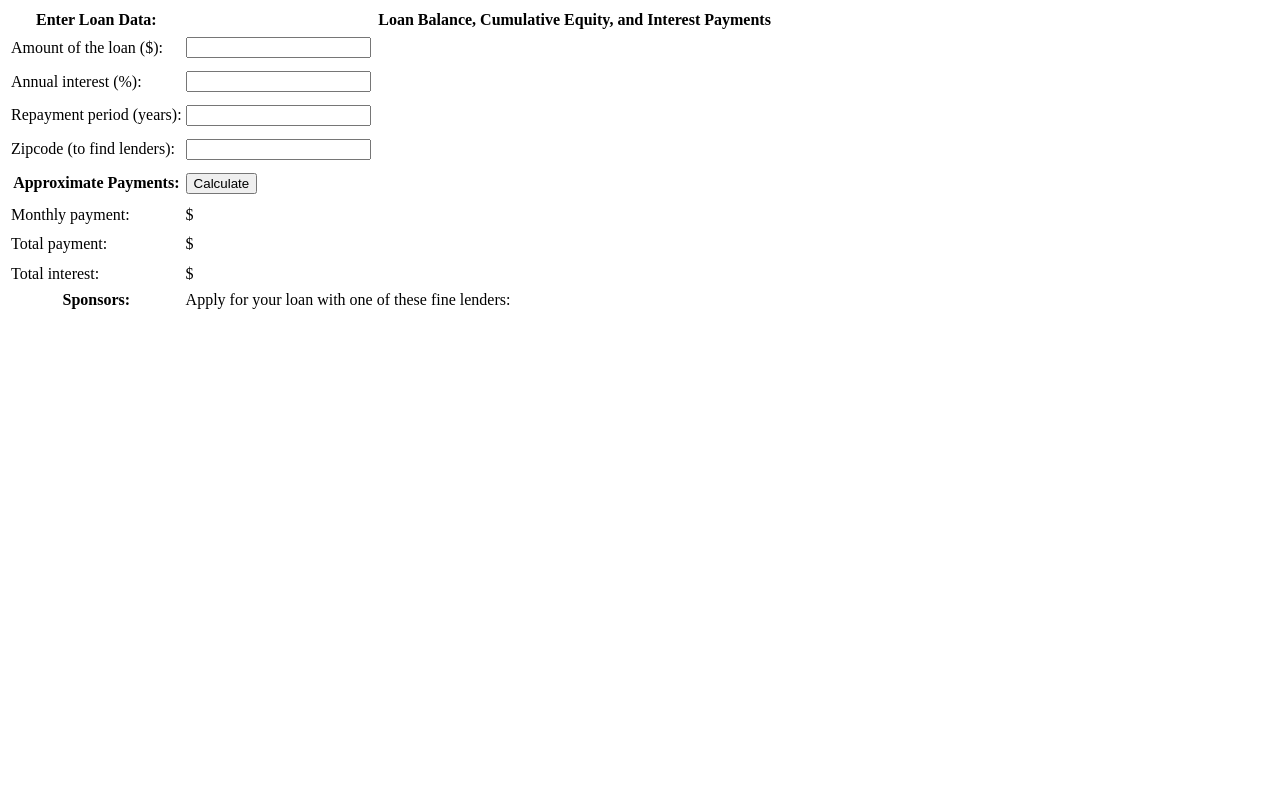
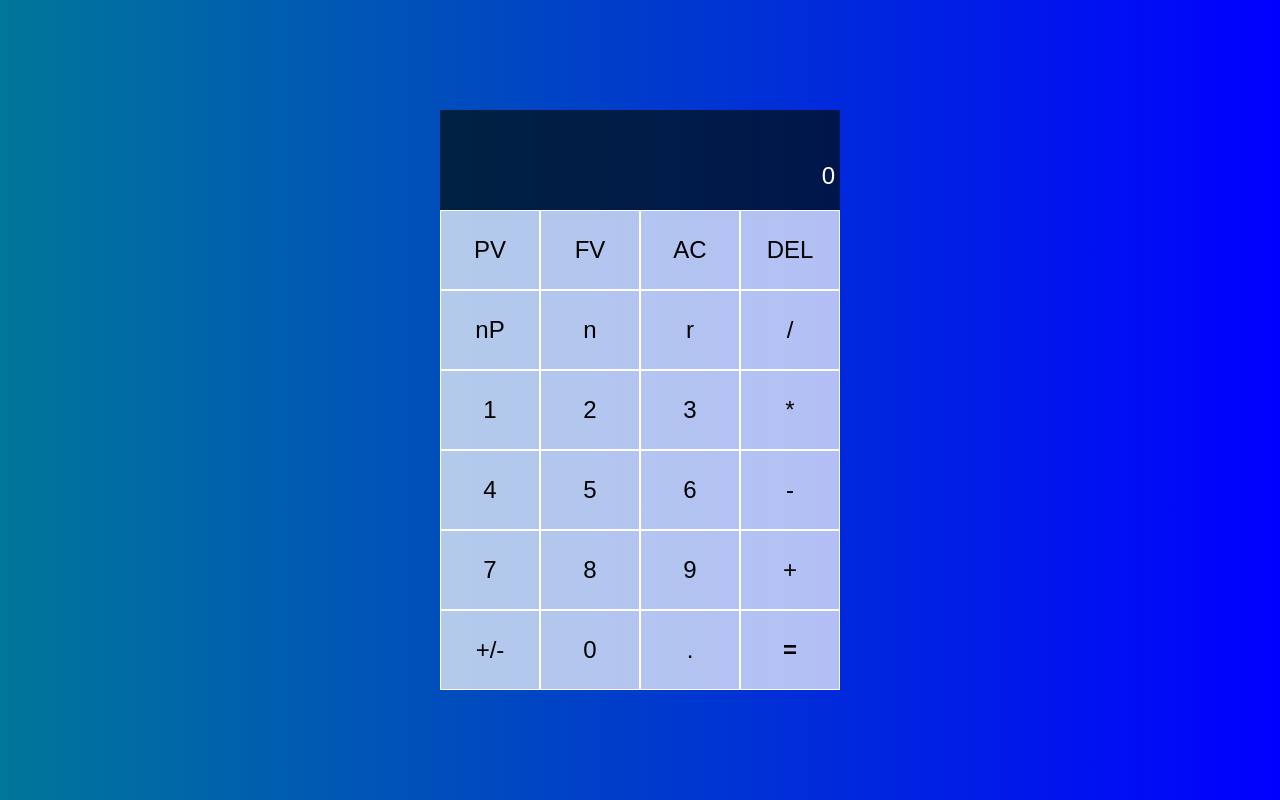
Before and after one commit to softpva/financial_calculator, a plain HTML site: page index.html in a window 1280 px wide. Drawn offline with Linux system fonts and the light colour scheme.

Commit message:
Alter style.css

```diff
--- a/index.html
+++ b/index.html
@@ -1,39 +1,46 @@
 <!DOCTYPE html>
 <html lang="en">
+
 <head>
     <meta charset="UTF-8">
     <meta http-equiv="X-UA-Compatible" content="IE=edge">
     <meta name="viewport" content="width=device-width, initial-scale=1.0">
-    <title>JavaScript Loan Calculator</title>
-    <script src="./script.js" ></script>
+    <title>EXPRESSION CALCULATOR</title>
+    <link href="./styles.css" rel="stylesheet" />
+    <script src="./script.js" defer></script>
 </head>
+
 <body>
+    <div class="grid">
+        <div class="top">
+            <div data-expression class="top-expression"></div>
+            <div data-current class="top-current">0</div>
+        </div>
+        <button data-fin>PV</button>
+        <button data-fin>FV</button>
+        <button data-com>AC</button>
+        <button data-com>DEL</button>
+        <button data-fin>nP</button>
+        <button data-fin>n</button>
+        <button data-fin>r</button>
+        <button data-op>/</button>
+        <button data-num>1</button>
+        <button data-num>2</button>
+        <button data-num>3</button>
+        <button data-op>*</button>
+        <button data-num>4</button>
+        <button data-num>5</button>
+        <button data-num>6</button>
+        <button data-op>-</button>
+        <button data-num>7</button>
+        <button data-num>8</button>
+        <button data-num>9</button>
+        <button data-op>+</button>
+        <button data-com>+/-</button>
+        <button data-num>0</button>
+        <button data-num>.</button>
+        <button data-com id="equal">=</button>
+    </div>
+</body>
 
-    <table>
-  <tr><th>Enter Loan Data:</th>
-    <td></td>
-	<th>Loan Balance, Cumulative Equity, and Interest Payments</th></tr>
-	<tr><td>Amount of the loan ($):</td>
-	<td><input id="amount" onchange="calculate();"></td>
-	<td rowspan=8>
-	  <canvas id="graph" width="400" height="250"></canvas></td></tr>
-	<tr><td>Annual interest (%):</td>
-	  <td><input id="apr" onchange="calculate();"></td></tr>
-	<tr><td>Repayment period (years):</td>
-	  <td><input id="years" onchange="calculate();"></td>
-	<tr><td>Zipcode (to find lenders):</td>
-	  <td><input id="zipcode" onchange="calculate();"></td>
-	<tr><th>Approximate Payments:</th>
-	  <td><button onclick="calculate();">Calculate</button></td></tr>
-	<tr><td>Monthly payment:</td>
-	  <td>$<span class="output" id="payment"></span></td></tr>
-	<tr><td>Total payment:</td>
-	  <td>$<span class="output" id="total"></span></td></tr>
-	<tr><td>Total interest:</td>
-	  <td>$<span class="output" id="totalinterest"></span></td></tr>
-	<tr><th>Sponsors:</th><td colspan=2>
-	  Apply for your loan with one of these fine lenders:
-	    <div id="lenders"></div></td></tr>
-	</table>
-</body>
 </html>
--- a/script.js
+++ b/script.js
@@ -1,190 +1,125 @@
-function calculate() {
-    //Look up the input and output elements in the document
-    var amount = document.getElementById("amount");
-    var apr = document.getElementById("apr");
-    var years = document.getElementById("years");
-    var zipcode = document.getElementById("zipcode");
-    var payment = document.getElementById("payment");
-    var total = document.getElementById("total");
-    var totalinterest = document.getElementById("totalinterest");
+class Calculator {
+    e_expression = document.querySelector("[data-expression]");
+    e_number = document.querySelector("[data-current]");
+    e_memory = document.querySelector("[data-mr]");
+    s_expression = '';
+    s_number = '0';
+    s_memory = '0';
 
-  // Get the user's input from the input elements.
-  // Convert interest from a percentage to a decimal, and convert from
-  // an annual rate to a monthly rate. Convert payment period in years
-  // to the number of monthly payments.
-  var principal = parseFloat(amount.value);
-  var interest = parseFloat(apr.value) / 100 / 12;
-  var payments = parseFloat(years.value) * 12;
+    constructor() {
+        this.clearAll();
+        this.buttonEventListener();
+    }
 
-  // compute the monthly payment figure
-  var x = Math.pow(1 + interest, payments); //Math.pow computes powers
-  var monthly = (principal*x*interest)/(x-1);
+    buildNumber(num) {
+        if (this.s_expression.includes('=') && this.s_number[0] !== '0') this.s_number = '0';
+        if (this.s_number.includes('.') && num === '.') return;
+        if (this.s_number[0] == '0') this.s_number = '';
+        this.s_number += num;
+        this.show();
+    }
 
-  // If the result is a finite number, the user's input was good and
-  // we have meaningful results to display
-  if (isFinite(monthly)){
-    // Fill in the output fields, rounding to 2 decimal places
-    payment.innerHTML = monthly.toFixed(2);
-    total.innerHTML = (monthly * payments).toFixed(2);
-    totalinterest.innerHTML = ((monthly*payments)-principal).toFixed(2);
+    buildExpression(op) {
+        if (this.s_expression.includes('=')) this.s_expression = '';
+        let c_penult = this.s_expression.at(-2) || '';
+        // console.log("Expr: " + this.s_expression);
+        // console.log(c_penult + ' ' + this.s_number[0] + ' ' + op);
+        if (c_penult === ')' && this.s_number[0] !== '0') this.s_expression += '* ';
+        if (this.s_number[0] !== '0') this.s_expression += (this.s_number + ' ');
+        c_penult = this.s_expression.at(-2) || '';
+        if (!isNaN(c_penult) && this.s_expression !== '' && op == '(') op = '* (';
+        if (op == ')' && this.n_parenthesis() === 0) return;
+        this.s_expression += (op + ' ');
+        this.s_number = '0';
+        this.show();
+    }
 
-  // Save the user's input so we can restore it the next time they visit
-   save(amount.value, apr.value, years.value, zipcode.value);
+    equalPressed() {
+        if (this.s_expression.at(-2) === ')' && this.s_number[0] !== '0') this.s_expression += '* ';
+        if (this.s_number[0] !== '0') this.s_expression += (this.s_number + ' ');
+        const n_parenthesis = this.n_parenthesis();
+        if (n_parenthesis > 0)
+            for (let i = 0; i < n_parenthesis; i++) this.s_expression += ') ';
+        console.log("After Equal: " + this.s_expression);
+        this.s_number = eval(this.s_expression).toString();
+        this.s_number = parseFloat(parseFloat(this.s_number).toPrecision(15)).toString();
+        this.s_expression += '= ';
+    }
 
-   // Advertise: find and display local lenders, but ignore network errors
-   try { // Catch any errors that occur within these curly braces
-   getLenders(amount.value, apr.value, years.value, zipcode.value);
-   }
+    doCommand(com) {
+        if (com === '=') this.equalPressed();
+        if (com === 'AC') this.clearAll();
+        if (com === 'DEL') this.delete();
+        if (com === 'MS') this.setMemory();
+        if (com === '+/-') this.changeSignal();
+        if (com.toString().includes('MR')) this.s_number = this.s_memory; // <----
+        // if (com.slice(0,2) === 'MR') console.log('oi'); // <----
+        // console.log(com);
+        this.show();
+    }
 
-    catch(e) { /* And ignore those errors */ }
-   // Finally, chart loan balance, and interest and equity payments
-   chart(principal, interest, monthly, payments);
-   }
-   else {
-   // Result was Not-a-Number or infinite, which means the input was
-   // incomplete or invalid. Clear any previously displayed output.
-   payment.innerHTML = ""; // Erase the content of these elements
-   total.innerHTML = ""
-   totalinterest.innerHTML = "";
-   chart(); // With no arguments, clears the chart
-   }
-  }
-  // Save the user's input as properties of the localStorage object. Those
-  // properties will still be there when the user visits in the future
-  // This storage feature will not work in some browsers (Firefox, e.g.) if you
-  // run the example from a local file:// URL. It does work over HTTP, however.
-  function save(amount, apr, years, zipcode) {
-   if (window.localStorage) { // Only do this if the browser supports it
-   localStorage.loan_amount = amount;
-   localStorage.loan_apr = apr;
-   localStorage.loan_years = years;
-   localStorage.loan_zipcode = zipcode;
-   }
-  }
-  // Automatically attempt to restore input fields when the document first loads.
-  window.onload = function() {
-   // If the browser supports localStorage and we have some stored data
-   if (window.localStorage && localStorage.loan_amount) {
-   document.getElementById("amount").value = localStorage.loan_amount;
-   document.getElementById("apr").value = localStorage.loan_apr;
-   document.getElementById("years").value = localStorage.loan_years;
-   document.getElementById("zipcode").value = localStorage.loan_zipcode;
-   }
-  };
-  // Pass the user's input to a server-side script which can (in theory) return
-  // a list of links to local lenders interested in making loans. This example
-  // does not actually include a working implementation of such a lender-finding
-  // service. But if the service existed, this function would work with it.
-  function getLenders(amount, apr, years, zipcode) {
-   // If the browser does not support the XMLHttpRequest object, do nothing
-   if (!window.XMLHttpRequest) return;
-   // Find the element to display the list of lenders in
-   var ad = document.getElementById("lenders");
-   if (!ad) return; // Quit if no spot for output
+    n_parenthesis() {
+        return ((this.s_expression.match(/\(/g) || []).length - (this.s_expression.match(/\)/g) || []).length);
+    }
 
-    // Encode the user's input as query parameters in a URL
-   var url = "getLenders.php" + // Service url plus
-   "?amt=" + encodeURIComponent(amount) + // user data in query string
-   "&apr=" + encodeURIComponent(apr) +
-   "&yrs=" + encodeURIComponent(years) +
-   "&zip=" + encodeURIComponent(zipcode);
-   // Fetch the contents of that URL using the XMLHttpRequest object
-   var req = new XMLHttpRequest(); // Begin a new request
-   req.open("GET", url); // An HTTP GET request for the url
-   req.send(null); // Send the request with no body
-   // Before returning, register an event handler function that will be called
-   // at some later time when the HTTP server's response arrives. This kind of
-   // asynchronous programming is very common in client-side JavaScript.
-   req.onreadystatechange = function() {
-   if (req.readyState == 4 && req.status == 200) {
-   // If we get here, we got a complete valid HTTP response
-   var response = req.responseText; // HTTP response as a string
-   var lenders = JSON.parse(response); // Parse it to a JS array
-   // Convert the array of lender objects to a string of HTML
-   var list = "";
-   for(var i = 0; i < lenders.length; i++) {
-   list += "<li><a href='" + lenders[i].url + "'>" +
-   lenders[i].name + "</a>";
-   }
-   // Display the HTML in the element from above.
-   ad.innerHTML = "<ul>" + list + "</ul>";
-   }
-   }
-  }
+    changeSignal() {
+        this.s_number = (parseFloat(this.s_number) * -1).toString();
+    }
 
-  // Chart monthly loan balance, interest and equity in an HTML <canvas> element.
-  // If called with no arguments then just erase any previously drawn chart.
-  function chart(principal, interest, monthly, payments) {
-   var graph = document.getElementById("graph"); // Get the <canvas> tag
-   graph.width = graph.width; // Magic to clear and reset the canvas element
-   // If we're called with no arguments, or if this browser does not support
-   // graphics in a <canvas> element, then just return now.
-   if (arguments.length == 0 || !graph.getContext) return;
-   // Get the "context" object for the <canvas> that defines the drawing API
-   var g = graph.getContext("2d"); // All drawing is done with this object
-   var width = graph.width, height = graph.height; // Get canvas size
-   // These functions convert payment numbers and dollar amounts to pixels
-   function paymentToX(n) { return n * width/payments; }
-   function amountToY(a) { return height-(a * height/(monthly*payments*1.05));}
-   // Payments are a straight line from (0,0) to (payments, monthly*payments)
-   g.moveTo(paymentToX(0), amountToY(0)); // Start at lower left
-   g.lineTo(paymentToX(payments), // Draw to upper right
-   amountToY(monthly*payments));
+    setMemory() {
+        if (this.s_number === '0') {
+            this.s_memory = this.s_number;
+            this.e_memory.innerHTML = "MR";
+            return;
+        }
+        this.s_memory = this.s_number;
+        this.e_memory.innerHTML = `MR<br/><div class="mem">${this.s_memory.slice(0, 10)}</div>`;
+        this.s_number = '0';
+    }
 
-    g.lineTo(paymentToX(payments), amountToY(0)); // Down to lower right
-   g.closePath(); // And back to start
-   g.fillStyle = "#f88"; // Light red
-   g.fill(); // Fill the triangle
-   g.font = "bold 12px sans-serif"; // Define a font
-   g.fillText("Total Interest Payments", 20,20); // Draw text in legend
-   // Cumulative equity is non-linear and trickier to chart
-   var equity = 0;
-   g.beginPath(); // Begin a new shape
-   g.moveTo(paymentToX(0), amountToY(0)); // starting at lower-left
-   for(var p = 1; p <= payments; p++) {
-   // For each payment, figure out how much is interest
-   var thisMonthsInterest = (principal-equity)*interest;
-   equity += (monthly - thisMonthsInterest); // The rest goes to equity
-   g.lineTo(paymentToX(p),amountToY(equity)); // Line to this point
-   }
-   g.lineTo(paymentToX(payments), amountToY(0)); // Line back to X axis
-   g.closePath(); // And back to start point
-   g.fillStyle = "green"; // Now use green paint
-   g.fill(); // And fill area under curve
-   g.fillText("Total Equity", 20,35); // Label it in green
-   // Loop again, as above, but chart loan balance as a thick black line
-   var bal = principal;
-   g.beginPath();
-   g.moveTo(paymentToX(0),amountToY(bal));
-   for(var p = 1; p <= payments; p++) {
-   var thisMonthsInterest = bal*interest;
-   bal -= (monthly - thisMonthsInterest); // The rest goes to equity
-   g.lineTo(paymentToX(p),amountToY(bal)); // Draw line to this point
-   }
-   g.lineWidth = 3; // Use a thick line
-   g.stroke(); // Draw the balance curve
-   g.fillStyle = "black"; // Switch to black text
-   g.fillText("Loan Balance", 20,50); // Legend entry
-   // Now make yearly tick marks and year numbers on X axis
-   g.textAlign="center"; // Center text over ticks
-   var y = amountToY(0); // Y coordinate of X axis
-   for(var year=1; year*12 <= payments; year++) { // For each year
-   var x = paymentToX(year*12); // Compute tick position
-   g.fillRect(x-0.5,y-3,1,3); // Draw the tick
-   if (year == 1) g.fillText("Year", x, y-5); // Label the axis
-   if (year % 5 == 0 && year*12 !== payments) // Number every 5 years
-   g.fillText(String(year), x, y-5);
-   }
-   // Mark payment amounts along the right edge
-   g.textAlign = "right"; // Right-justify text
-   g.textBaseline = "middle"; // Center it vertically
-   var ticks = [monthly*payments, principal]; // The two points we'll mark
-   var rightEdge = paymentToX(payments); // X coordinate of Y axis
-   for(var i = 0; i < ticks.length; i++) { // For each of the 2 points
-   var y = amountToY(ticks[i]); // Compute Y position of tick
+    clearAll() {
+        this.s_expression = '';
+        this.s_number = '0';
+        return;
+    }
 
-     g.fillRect(rightEdge-3, y-0.5, 3,1); // Draw the tick mark
-   g.fillText(String(ticks[i].toFixed(0)), // And label it.
-   rightEdge-5, y);
-   }
-  }
+    delete() {
+        if (this.s_number !== '0') {
+            this.s_number = this.s_number.slice(0, -1);
+            if (this.s_number === '') this.s_number = '0';
+            return;
+        }
+        if (this.s_expression !== '') this.s_expression = this.s_expression.slice(0, -2);
+
+    }
+
+    show() {
+        this.e_expression.innerText = this.s_expression;
+        this.e_number.innerText = this.s_number;
+    }
+
+    buttonEventListener() {
+        document.querySelectorAll("[data-num]").forEach(button => {
+            button.addEventListener('click', () => {
+                this.buildNumber(button.textContent);
+            })
+        })
+        document.querySelectorAll("[data-op]").forEach(button => {
+            button.addEventListener('click', () => {
+                this.buildExpression(button.textContent);
+            })
+        })
+        document.querySelectorAll("[data-com]").forEach(button => {
+            button.addEventListener('click', () => {
+                this.doCommand(button.textContent);
+            })
+        })
+        document.querySelectorAll("[data-mr]").forEach(button => {
+            button.addEventListener('click', () => {
+                this.doCommand(button.textContent);
+            })
+        })
+    }
+}
+
+const calc = new Calculator();
--- /dev/null
+++ b/styles.css
@@ -0,0 +1,71 @@
+*, *::before, *::after{
+    box-sizing: border-box;
+    font-family: Arial, Helvetica, sans-serif;
+    font-weight: normal;
+}
+
+body{
+    padding: auto;
+    margin: auto;
+    background: linear-gradient(to right, #007799, #0000FF);
+}
+
+.grid .mr{
+    font-size: 1.5rem;
+    /* font-weight: bold; */
+}
+
+.grid .mr .mem{
+    font-size: 1rem;
+    vertical-align: bottom;
+    font-weight: bold;
+}
+
+
+.grid{
+    display: grid;
+    justify-content: center;
+    align-content: center;
+    /* align-items: center; */
+    min-height: 100vh;
+    grid-template-columns: repeat(4, 100px);
+    grid-template-rows: minmax(100px, auto) repeat(6, 80px);
+}
+
+.grid > button{
+    cursor: pointer;
+    font-size: 1.5rem;
+    border: 1px solid #FFFFFF;
+    outline: none;
+    background-color: rgba(255,255,255,.7);
+    transition-duration: 0.2s;
+}
+
+.grid > button:hover{
+    background-color: rgba(255,255,255,.9);
+}
+
+.grid #equal{
+    font-weight: bold;
+}
+
+.top {
+    grid-column: 1 / -1;
+    background-color: rgba(0,15,15,.7);
+    color: #FFFFFF;
+    display: flex;
+    align-items: flex-end;
+    justify-content: space-around;
+    flex-direction: column;
+    padding-inline-end: 10px;
+    padding: 5px;
+    word-wrap: break-word;
+    word-break: break-all;
+}
+
+.top .top-expression {
+    font-size: 1rem;
+}
+.top .top-current {
+    font-size: 1.5rem;
+}
```
Also changed, not shown: orig/index.html (added, +40 -0 lines), orig/script.js (added, +190 -0 lines), orig/style.css (renamed from style.css, +4 -3 lines).
